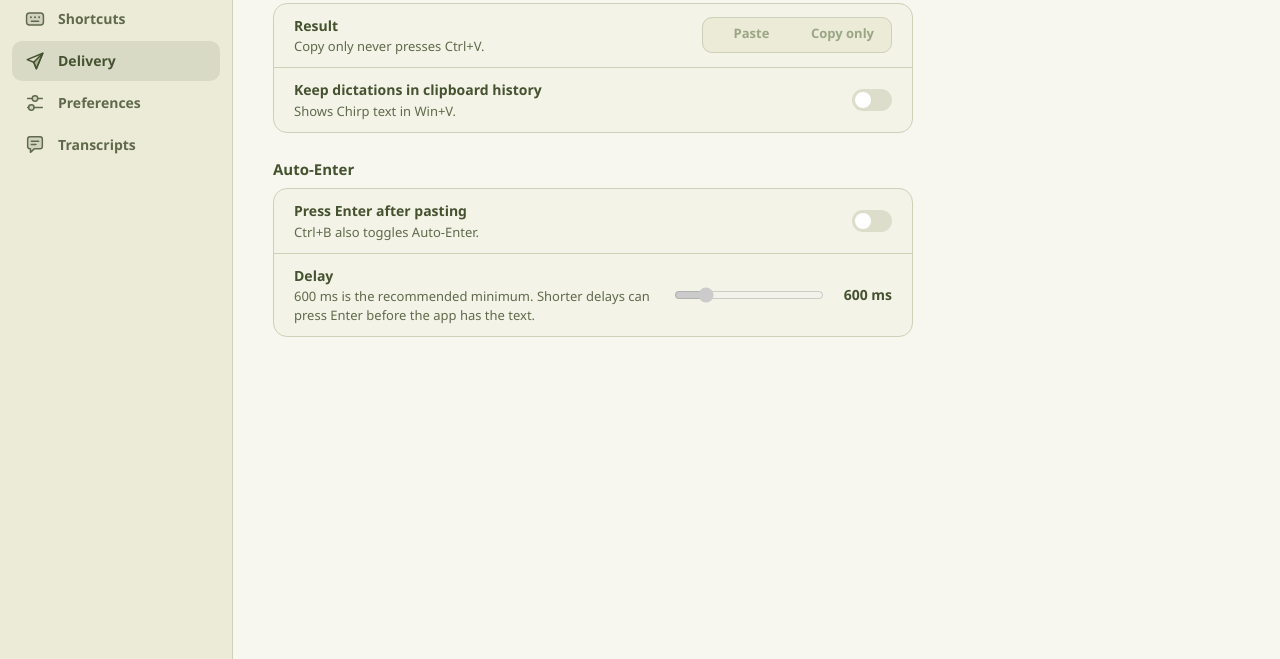
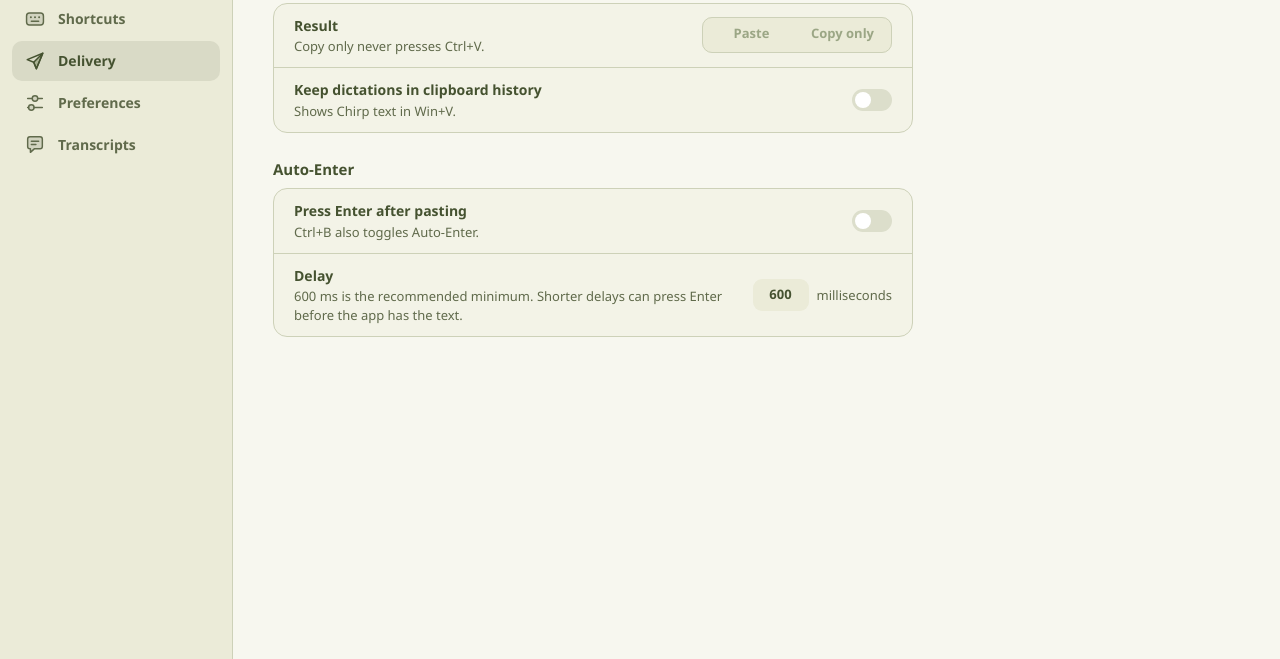
Before and after one commit to MohamedAMAH/Chirp, a website with bundled scripts: page src/renderer/dashboard.html in a window 1280 px wide. Both pictures are taken after a click on the tab "Delivery". Shown: the part 141-800 px from the top of the page. Built offline with nearby package versions, Linux system fonts and the light colour scheme.

Commit message:
Replaced the Auto-Enter slider with an editable delay field.

```diff
--- a/src/main/preferences.ts
+++ b/src/main/preferences.ts
@@ -35,7 +35,7 @@ const validators: {
   microphone: (v): v is string =>
     typeof v === "string" && v.length > 0 && v.length <= 256,
   autoEnterDelay: (v): v is number =>
-    typeof v === "number" && v >= 300 && v <= 2000 && v % 50 === 0,
+    typeof v === "number" && Number.isInteger(v) && v >= 300 && v <= 2000,
 };
 
 function validPreference<K extends keyof Preferences>(
--- a/src/renderer/dashboard.css
+++ b/src/renderer/dashboard.css
@@ -556,24 +556,6 @@ input[role="switch"]:disabled::after {
   outline-offset: 0;
 }
 
-/* Slider */
-.slider {
-  display: flex;
-  align-items: center;
-  gap: 12px;
-  flex-shrink: 0;
-}
-.slider output {
-  min-width: 56px;
-  font-weight: 600;
-  text-align: right;
-}
-input[type="range"] {
-  width: 150px;
-  margin: 0;
-  accent-color: var(--moss);
-}
-
 /* Transcripts */
 .empty {
   padding: 40px 20px;
@@ -808,8 +790,7 @@ button,
 [role="tab"],
 label[for],
 .segmented label,
-input[role="switch"],
-input[type="range"] {
+input[role="switch"] {
   cursor: pointer;
 }
 :disabled,
--- a/src/renderer/dashboard.html
+++ b/src/renderer/dashboard.html
@@ -596,18 +596,19 @@
                   Enter before the app has the text.</span
                 >
               </div>
-              <div class="slider">
+              <div class="number">
                 <input
                   id="delay"
                   data-setting="autoEnterDelay"
-                  type="range"
+                  type="number"
                   min="300"
                   max="2000"
-                  step="50"
+                  step="1"
                   value="600"
+                  aria-describedby="delay-unit"
                   disabled
                 />
-                <output id="delay-value" for="delay">600 ms</output>
+                <span id="delay-unit">milliseconds</span>
               </div>
             </div>
           </div>
--- a/src/renderer/dashboard.ts
+++ b/src/renderer/dashboard.ts
@@ -67,10 +67,9 @@
         : "Clipboard history is available on Windows.",
     );
     document.querySelector<HTMLInputElement>("#delay")!.disabled =
-      !canSubmit || !preferences.autoEnter;
+      !state.canAutoEnter;
     document.querySelector<HTMLInputElement>("#silence-duration")!.disabled =
       !preferences.stopOnSilence;
-    setText("delay-value", `${preferences.autoEnterDelay} ms`);
     setText(
       "live-auto-enter",
       canSubmit ? (preferences.autoEnter ? "On" : "Off") : "Unavailable",
@@ -119,7 +118,7 @@
       const value =
         field.type === "checkbox"
           ? field.checked
-          : field.type === "range" || field.type === "number"
+          : field.type === "number"
             ? field.valueAsNumber
             : key === "streaming"
               ? field.value === "true"
@@ -127,10 +126,6 @@
       void save(key, value);
     });
   }
-  const delay = document.querySelector<HTMLInputElement>("#delay")!;
-  delay.addEventListener("input", () =>
-    setText("delay-value", `${delay.value} ms`),
-  );
   const testMic = document.querySelector<HTMLButtonElement>("#test-mic")!;
   const micBars = Array.from(document.querySelectorAll(".meter i"));
   let testing = false;
```
